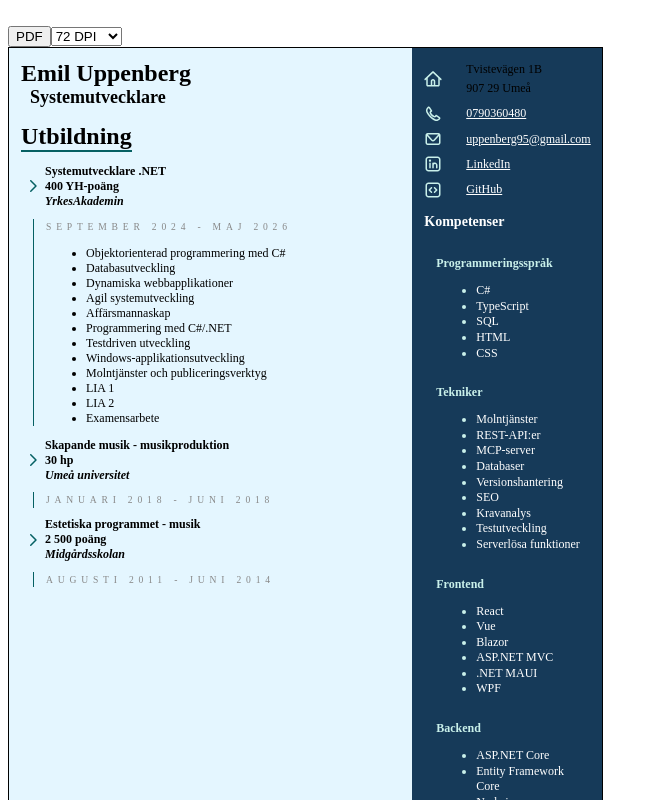
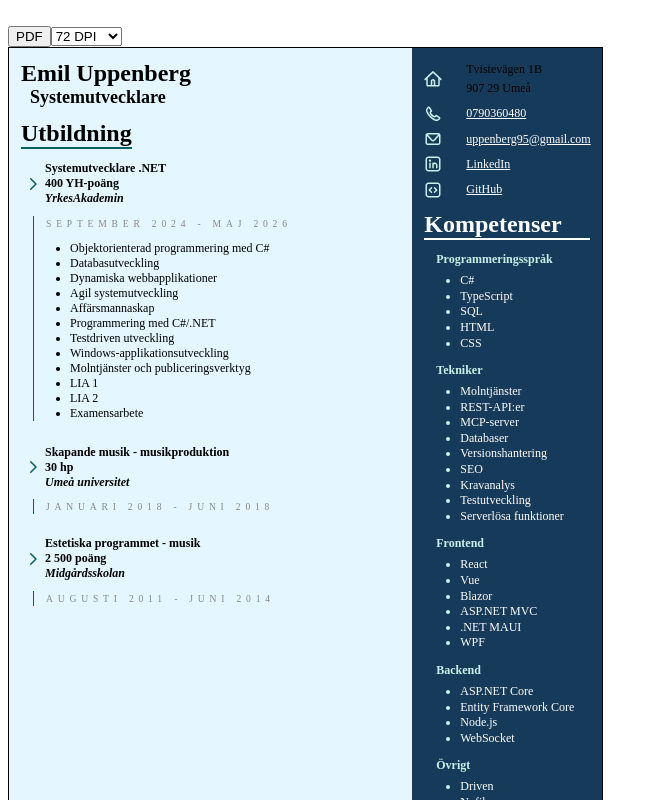
Before and after one commit to emiluppenberg/cv-blueprint, an Angular app: page /cv/1 in a window 1280 px wide. Shown: the top 800 px of the page, without its empty margins (0-658 px from the left). Built offline with nearby package versions, Linux system fonts and the light colour scheme.

Commit message:
Fixed some styling

```diff
--- a/src/cv/cv-content-section-item.ts
+++ b/src/cv/cv-content-section-item.ts
@@ -61,6 +61,10 @@ export type CvSectionItemData = {
             border-left: 0.1em solid var(--accent-content);
             margin-left: 1em;
             padding-left: 1em;
+
+            ul {
+                margin-bottom: 1em;
+            }
         }
     `,
     imports: [Chevron]
--- a/src/cv/cv-content-section.ts
+++ b/src/cv/cv-content-section.ts
@@ -15,13 +15,14 @@ import { CvContentSectionItem, CvSectionItemData} from "./cv-content-section-ite
         }
     `,
     styles: `
+        :host {
+            display: flex;
+            flex-direction: column;
+            gap: 1em;
+        }
+
         h3 {
-            width: fit-content;
-            font-size: 2em;
-            font-weight: bold;
-            border-bottom: 0.1em solid var(--accent-content);
-            margin-top: 0;
-            margin-bottom: 0.5em;
+            border-bottom-color: var(--accent-content);
         }
     `,
     imports: [CvContentSectionItem]
--- a/src/cv/cv-content-title.ts
+++ b/src/cv/cv-content-title.ts
@@ -11,8 +11,8 @@ import { Component, input } from "@angular/core";
             margin: 0;
         }
         h2 {
+            margin: 0;
             margin-left: 0.5em;
-            margin-top: 0;
         }
     `
 })
--- a/src/cv/cv-content.ts
+++ b/src/cv/cv-content.ts
@@ -10,6 +10,7 @@ import { Component } from "@angular/core";
         display: flex;
         flex-direction: column;
         padding: 1em;
+        gap: 1em;
         background-color: var(--bg-content);
     }
     `
--- a/src/cv/cv-sidebar.ts
+++ b/src/cv/cv-sidebar.ts
@@ -9,6 +9,7 @@ import { Component } from "@angular/core";
     :host {
         display: flex;
         flex-direction: column;
+        gap: 1em;
         padding: 1em;
         background-color: var(--bg-sidebar);
     }
--- a/src/styles.scss
+++ b/src/styles.scss
@@ -31,6 +31,11 @@
     display: block;
 }
 
+ul {
+    margin: 0;
+    padding-left: 2em;
+}
+
 a {
     color: white;
 }
@@ -38,3 +43,11 @@ a {
 p {
     line-height: 1.6;
 }
+
+h3 {
+    width: fit-content;
+    font-size: 2em;
+    font-weight: bold;
+    border-bottom: 0.1em solid black;
+    margin: 0;
+}
```
